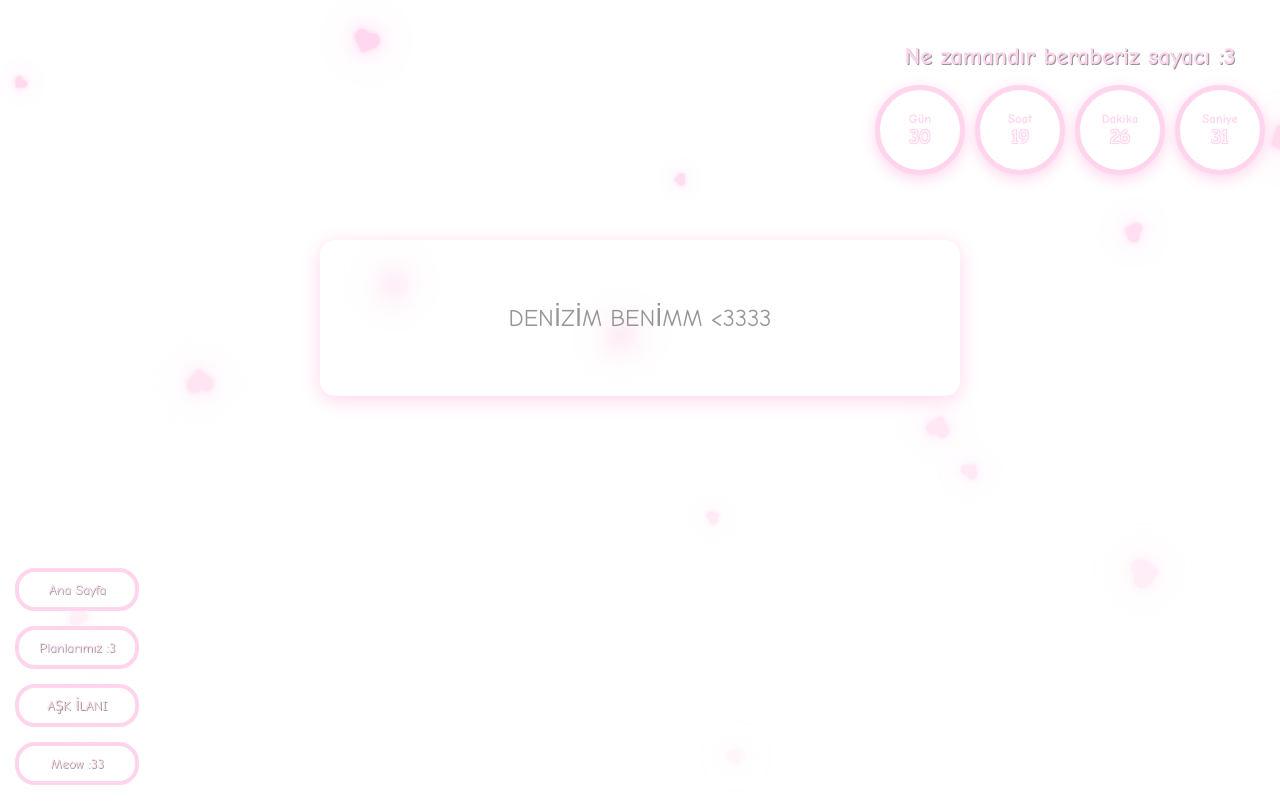
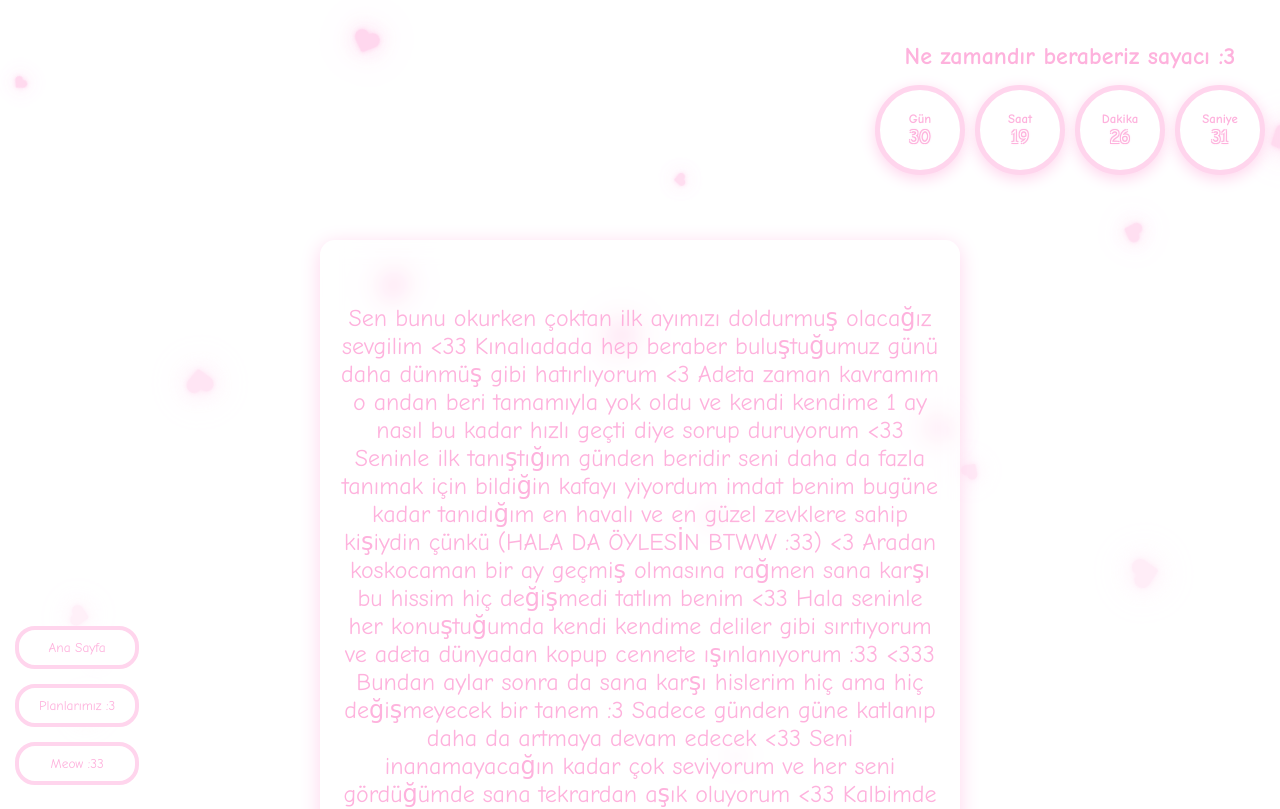
Before and after one commit to IkaTheSunbro/Mikayo, a plain HTML site: page index.html in a window 1280 px wide. Shown: the top 809 px of the page. Drawn offline with Linux system fonts and the light colour scheme.

Commit message:
meowwmeow moew

```diff
--- a/index.html
+++ b/index.html
@@ -13,14 +13,29 @@
 
 		<div class="love-message">
 			<p class="love-text">
-				DENİZİM BENİMM <3333
+				Sen bunu okurken çoktan ilk ayımızı doldurmuş olacağız sevgilim <33 Kınalıadada hep beraber buluştuğumuz günü
+				daha dünmüş gibi hatırlıyorum <3 Adeta zaman kavramım o andan beri tamamıyla yok oldu ve kendi kendime 1 ay
+				nasıl bu kadar hızlı geçti diye sorup duruyorum <33 Seninle ilk tanıştığım günden beridir
+				seni daha da fazla tanımak için bildiğin kafayı yiyordum imdat benim bugüne kadar tanıdığım en havalı ve en güzel
+				zevklere sahip kişiydin çünkü (HALA DA ÖYLESİN BTWW :33) <3 Aradan koskocaman bir ay geçmiş olmasına rağmen sana
+				karşı bu hissim hiç değişmedi tatlım benim <33 Hala seninle her konuştuğumda kendi kendime deliler gibi
+				sırıtıyorum ve adeta dünyadan kopup cennete ışınlanıyorum :33 <333 Bundan aylar sonra da sana karşı hislerim
+				hiç ama hiç değişmeyecek bir tanem :3 Sadece günden güne katlanıp daha da artmaya devam edecek <33 Seni
+				inanamayacağın kadar çok seviyorum ve her seni gördüğümde sana tekrardan aşık oluyorum <33 Kalbimde çiçekler
+				açıyormuş gibi hissettiriyorsun beni :3 Acaba bundan aylar sonrasında nasıl olacağız tahmin bile edemiyorum ama
+				düşünmeden de kendimi alıkoyamıyorum <33 Bilemeyecek olsam bile tek bildiğim şey sana olan sevgimin hiç azalmayacağı :3
+				Umarım daha nice ayları beraber bu şekilde kutlarız bir tanem <33 Hayatımda olduğun için hayal edemeyeceğin kadar şanslı hissediyorum <3 İyi ki varsın ve iyi ki
+				de benim kız arkadaşımsın denizim <33 ALSO UMARIM WEBSITEMI BEGENMISSINDIR ASKIMM CANIM CIKTI YAPARKEN AMA OLSUN SENIN ICIN UGRASMICAM
+				DA KIMIN ICIN UGRASICAM :33333 MEOWWWW COK AMA COKKKK SEVIYORUM SENIIII SU AN SAAT KAC BILMIYORUM BILE AMA ARADA SENIN FOTOLARINA BAKIP
+				ENERJIMI TOPLUYORUM HEMEN SANIYESINDE <33333 MWAHHHHH COK AMA COKKK SEVIYORUM SENIII!!!! pls meow tusuna bas bu arada 2 gunumu aldi
+				onu yapmak imdat
+
 			</p>
 		</div>
 
 		<div class="sidebar">
 			<button class="sidebar-button">Ana Sayfa</button>
 			<button class="sidebar-button">Planlarımız :3</button>
-			<button class="sidebar-button">AŞK İLANI</button>
 			<button class="sidebar-button">Meow :33</button>
 		</div>
 
--- a/stuff/styles.css
+++ b/stuff/styles.css
@@ -74,26 +74,25 @@ body {
 span:first-child {
     font-weight: bold;         /* Bold for the labels */
     font-size: 1vw;         /* Smaller size for labels */
-    color: #ffd5ed;            /* Fun color for labels */
+    color: #feb2dd;            /* Fun color for labels */
 }
 
 span:last-child {
     font-size: 1.5vw;          /* Smaller size for the numbers */
     color: #ffffff;            /* Fun color for the numbers */
     text-shadow:
-        1px 1px 0px #ffd5ed,     /* Slight shadow to bottom right */
-        -1px -1px 0px #ffd5ed,   /* Slight shadow to top left */
-        1px -1px 0px #ffd5ed,    /* Slight shadow to top right */
-        -1px 1px 0px #ffd5ed,    /* Slight shadow to bottom left */
-        0px 0px 3px #ffd5ed;      /* Slight blur effect for smoother outline */
+        1px 1px 0px #feb2dd,     /* Slight shadow to bottom right */
+        -1px -1px 0px #feb2dd,   /* Slight shadow to top left */
+        1px -1px 0px #feb2dd,    /* Slight shadow to top right */
+        -1px 1px 0px #feb2dd,    /* Slight shadow to bottom left */
+        0px 0px 3px #feb2dd;      /* Slight blur effect for smoother outline */
 }
 
 .counter-title {
-    color: #ffd5ed;           /* Use the same color as the circle borders */
+    color: #feb2dd;           /* Use the same color as the circle borders */
     font-size: 1.5rem;        /* Smaller size for the title */
     text-align: center;       /* Center the title text */
     margin-bottom: 5px;       /* Space between title and circles */
-    text-shadow: 1px 1px 0px #969696; /* Optional shadow for depth */
 
 }
 
@@ -130,14 +129,14 @@ span:last-child {
 
 .sidebar-button {
     background-color: white;         /* Background color for buttons */
-    color: #ffd5ed;                  /* Fun color for button text */
+    color: #feb2dd;                  /* Fun color for button text */
     border: 4px solid #ffd5ed;       /* Larger border matching text color */
     border-radius: 20px;             /* More rounded corners */
     padding: 10px 20px;              /* Padding for buttons */
     cursor: pointer;                 /* Cursor changes to pointer on hover */
     transition: background-color 0.3s; /* Smooth background change */
     font-family: 'Comic Sans MS', cursive, sans-serif; /* Comic Sans font */
-    text-shadow: 1px 1px 0px #969696; /* Optional shadow for depth */
+
 }
 
 .sidebar-button:hover {
@@ -162,7 +161,7 @@ span:last-child {
 .love-message p {
     font-size: 1.5rem;                                      /* Adjust font size */
     font-family: 'Comic Sans MS', cursive, sans-serif;     /* Use Comic Sans for fun text */
-    color: #969696;                                          /* White text color */
+    color: #feb2dd;                                          /* White text color */
 
 }
 
```
